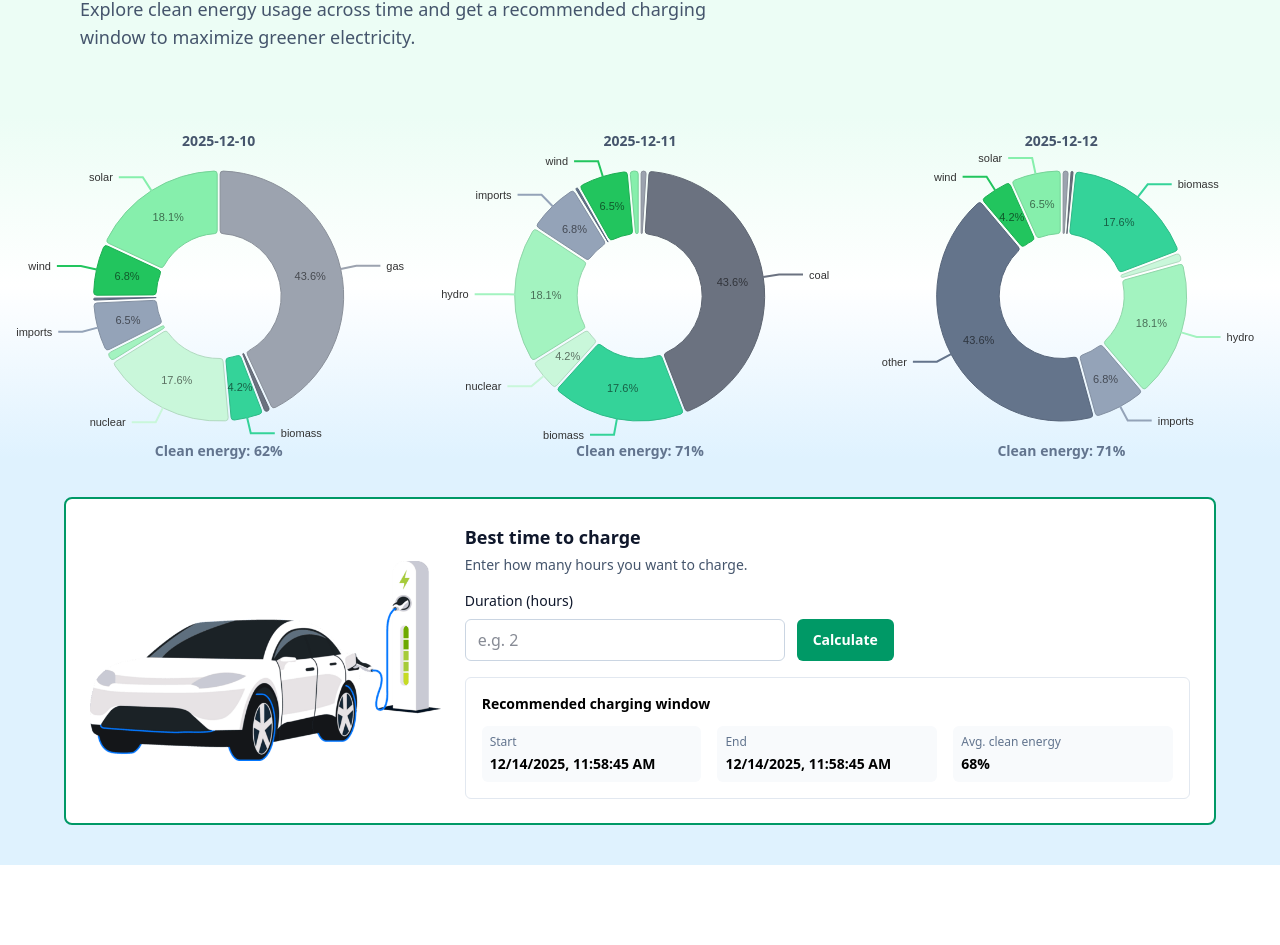
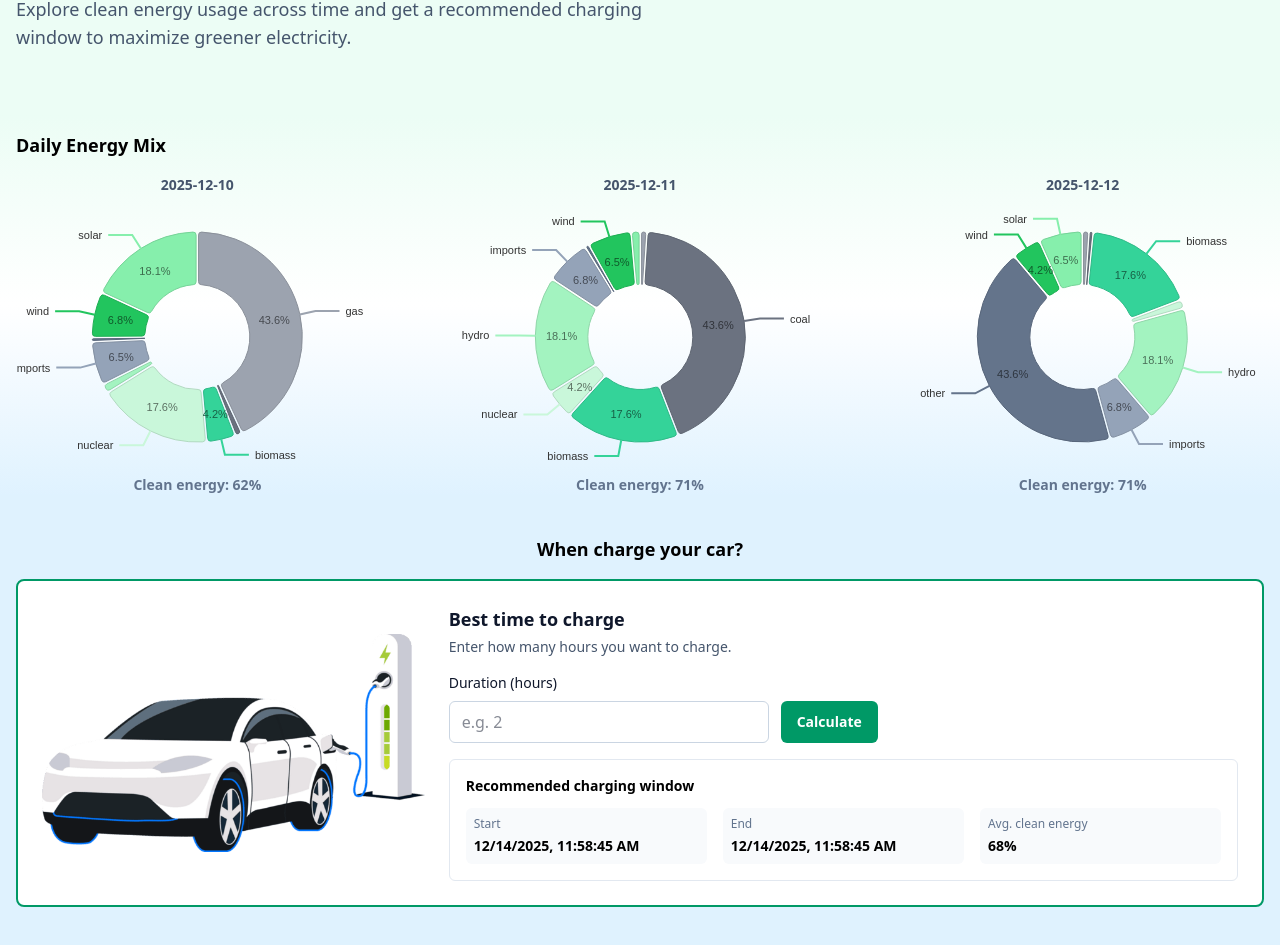
Before and after one commit to TheWoxPL/uk-energy-forecast-frontend, a React (Vite) app: page / in a window 1280 px wide. Shown: the part 197-1142 px from the top of the page. Before the commit the page ends 1062 px from the top, so only its background shows below. Built offline with nearby package versions, Linux system fonts and the light colour scheme.

Commit message:
fix: responsive of all components

```diff
--- a/src/components/ChargingCard.tsx
+++ b/src/components/ChargingCard.tsx
@@ -18,11 +18,16 @@ export const ChargingCard = () => {
   };
 
   return (
-    <section className="w-full px-4 py-10 bg-sky-100">
-      <article className="mx-auto grid max-w-6xl grid-cols-1 gap-6 rounded-lg border border-emerald-600 border-2 bg-white p-4 md:grid-cols-3 md:p-6">
+    <section className="w-full px-4 py-10 bg-sky-100 flex flex-col items-center">
+      <h1 className="font-bold text-lg mb-4 max-w-7xl">When charge your car?</h1>
+      <article className="mx-auto grid max-w-7xl grid-cols-1 gap-6 rounded-lg border border-emerald-600 border-2 bg-white p-4 md:grid-cols-3 md:p-6">
         <figure className="md:col-span-1 flex items-center ">
-          <div className="w-fullrounded-md">
-            <img src={carChargingImg} alt="Electric car charging" className="h-full w-full" />
+          <div className="w-full rounded-md">
+            <img
+              src={carChargingImg}
+              alt="Electric car charging"
+              className="h-[200px] mx-auto md:h-full"
+            />
           </div>
         </figure>
 
--- a/src/components/ChargingWindow.tsx
+++ b/src/components/ChargingWindow.tsx
@@ -6,7 +6,7 @@ interface ChargingWindowProps {
 
 export const ChargingWindow = ({ result }: ChargingWindowProps) => {
   return (
-    <article className="mt-4 rounded-md border border-slate-200 bg-white sm:p-4 p-2">
+    <div className="mt-4 rounded-md border border-slate-200 bg-white sm:p-4 p-2">
       <h3 className="text-sm font-semibold">Recommended charging window</h3>
 
       <dl className="mt-3 grid grid-cols-3 sm:gap-4 gap-2">
@@ -25,6 +25,6 @@ export const ChargingWindow = ({ result }: ChargingWindowProps) => {
           <dd className="mt-1 text-sm  font-semibold">{result.averageCleanEnergyUsage}%</dd>
         </div>
       </dl>
-    </article>
+    </div>
   );
 };
--- a/src/components/ChartCard.tsx
+++ b/src/components/ChartCard.tsx
@@ -29,13 +29,13 @@ export const ChartCard = ({ dailyMix }: ChartCardProps) => {
   }));
 
   return (
-    <div className="w-full rounded-lg mb-5">
-      <p className="text-sm text-slate-600 w-full text-center font-bold">{dailyMix.date}</p>
-      <div className="min-h-[250px] sm:h-full">
+    <div className="w-full rounded-lg">
+      <p className="text-sm text-slate-600 w-full text-center font-bold mb-3">{dailyMix.date}</p>
+      <div className="min-h-[220px] sm:h-full md:min-h-[280px] lg:min-h-[200px]">
         <ResponsivePie
           data={data}
           colors={{ datum: "data.color" }}
-          margin={{ top: 20, bottom: 20 }}
+          margin={{ top: 25, bottom: 25 }}
           innerRadius={0.5}
           padAngle={1.2}
           cornerRadius={3}
@@ -52,7 +52,7 @@ export const ChartCard = ({ dailyMix }: ChartCardProps) => {
           valueFormat={(v) => `${v}%`}
         />
       </div>
-      <p className="text-sm text-slate-500 w-full text-center font-bold">
+      <p className="text-sm text-slate-500 w-full text-center font-bold mt-2">
         Clean energy: {dailyMix.cleanEnergyPercent}%
       </p>
     </div>
--- a/src/components/Hero.tsx
+++ b/src/components/Hero.tsx
@@ -1,7 +1,7 @@
 export const Hero = () => {
   return (
     <section className="w-full bg-emerald-50 to-white">
-      <div className="mx-auto max-w-6xl px-4 py-12 sm:py-16">
+      <div className="mx-auto max-w-7xl px-4 py-12 sm:py-16">
         <div className="max-w-2xl">
           <p className="text-sm font-medium text-emerald-700">UK Energy Forecast</p>
 
--- a/src/pages/IndexPage.tsx
+++ b/src/pages/IndexPage.tsx
@@ -10,10 +10,13 @@ export const IndexPage = () => {
   return (
     <main className="min-h-screen w-full">
       <Hero />
-      <section className="grid grid-cols-1 gap-4 lg:grid-cols-3 bg-gradient-to-b from-emerald-50 via-white to-sky-100 p-4">
-        {data?.map((dailyMix) => (
-          <ChartCard key={dailyMix.date} dailyMix={dailyMix} />
-        ))}
+      <section className="w-full flex flex-col items-center justify-center bg-gradient-to-b from-emerald-50 via-white to-sky-100 p-4 sm:pb-15">
+        <h1 className="font-bold text-lg text-left w-full max-w-7xl mb-4">Daily Energy Mix</h1>
+        <div className="w-full max-w-7xl grid grid-cols-1 gap-30 lg:grid-cols-3 lg:gap-20 md:grid-cols-1">
+          {data?.map((dailyMix) => (
+            <ChartCard key={dailyMix.date} dailyMix={dailyMix} />
+          ))}
+        </div>
       </section>
       <ChargingCard />
     </main>
```
